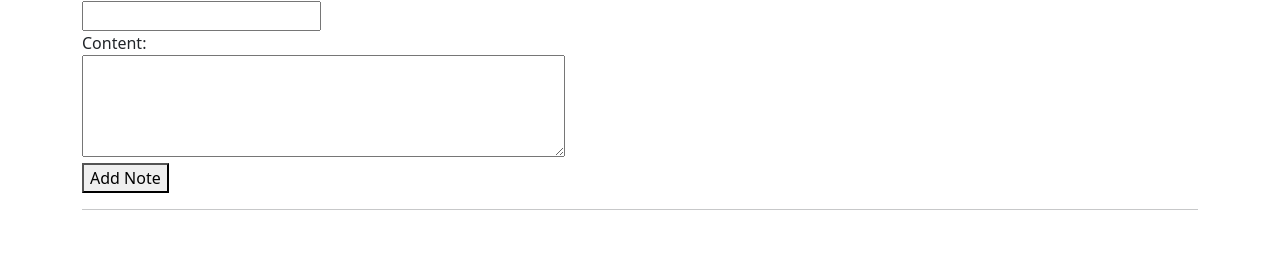
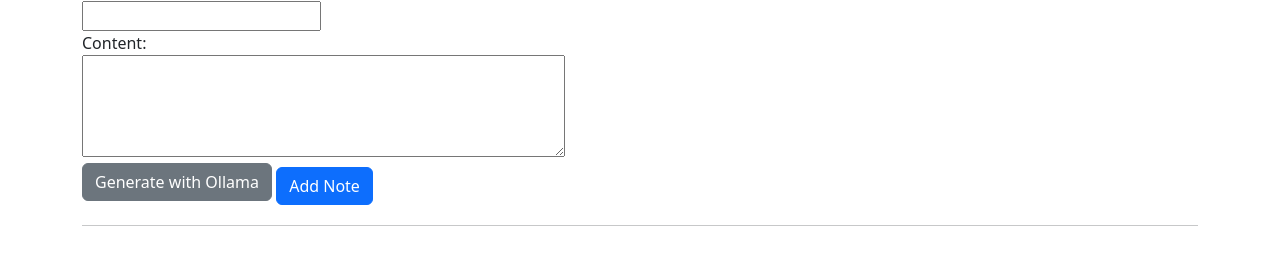
Before and after one commit to mirek001/flask-test, a Flask app: page /notes in a window 1280 px wide. Shown: the part 206-471 px from the top of the page. Run offline with Flask 3, Linux system fonts and the light colour scheme; data that the repository does not hold is empty.

```diff
--- a/app.py
+++ b/app.py
@@ -1,12 +1,16 @@
-from flask import Flask, render_template, request, redirect, url_for
+from flask import Flask, render_template, request, redirect, url_for, jsonify
 import calendar
 import datetime
 import sqlite3
 from pathlib import Path
+import requests
 
 app = Flask(__name__)
 
 DB_PATH = Path("notes.db")
+OLLAMA_API_URL = "http://127.0.0.1:11434/api/generate"
+# Use the local Mistral model for note generation
+OLLAMA_MODEL = "mistral"
 
 
 def init_db():
@@ -89,6 +93,25 @@ def notes():
     return render_template('notes.html', notes=notes)
 
 
+@app.route('/generate_note', methods=['POST'])
+def generate_note():
+    data = request.get_json()
+    prompt = data.get('prompt')
+    if not prompt:
+        return jsonify({'error': 'No prompt provided'}), 400
+    try:
+        resp = requests.post(
+            OLLAMA_API_URL,
+            json={'model': OLLAMA_MODEL, 'prompt': prompt, 'stream': False},
+            timeout=30,
+        )
+        resp.raise_for_status()
+        text = resp.json().get('response', '')
+        return jsonify({'note': text})
+    except Exception as exc:
+        return jsonify({'error': str(exc)}), 500
+
+
 @app.route('/deliveries', methods=['GET', 'POST'])
 def deliveries():
     conn = get_db_connection()
--- a/requirements.txt
+++ b/requirements.txt
@@ -1 +1,2 @@
 Flask
+requests
--- a/templates/base.html
+++ b/templates/base.html
@@ -16,6 +16,7 @@
 </nav>
 <hr>
 {% block content %}{% endblock %}
-<script src="https://cdn.jsdelivr.net/npm/bootstrap@5.3.0/dist/js/bootstrap.bundle.min.js"></script>
-</body>
+    <script src="https://cdn.jsdelivr.net/npm/bootstrap@5.3.0/dist/js/bootstrap.bundle.min.js"></script>
+    {% block scripts %}{% endblock %}
+  </body>
 </html>
--- a/templates/notes.html
+++ b/templates/notes.html
@@ -8,7 +8,8 @@
     <input type="text" id="category" name="category" required><br>
     <label for="content">Content:</label><br>
     <textarea id="content" name="content" rows="4" cols="50" required></textarea><br>
-    <button type="submit">Add Note</button>
+    <button type="button" onclick="generateNote()" class="btn btn-secondary mb-2">Generate with Ollama</button>
+    <button type="submit" class="btn btn-primary">Add Note</button>
 </form>
 <hr>
 {% for note in notes %}
@@ -18,3 +19,24 @@
 <hr>
 {% endfor %}
 {% endblock %}
+
+{% block scripts %}
+<script>
+async function generateNote() {
+    const title = document.getElementById('title').value;
+    const category = document.getElementById('category').value;
+    const prompt = `Write a note titled "${title}" in the "${category}" category.`;
+    const response = await fetch('{{ url_for('generate_note') }}', {
+        method: 'POST',
+        headers: { 'Content-Type': 'application/json' },
+        body: JSON.stringify({ prompt })
+    });
+    if (response.ok) {
+        const data = await response.json();
+        document.getElementById('content').value = data.note;
+    } else {
+        alert('Error generating note');
+    }
+}
+</script>
+{% endblock %}
```
Also changed, not shown: README.md.
